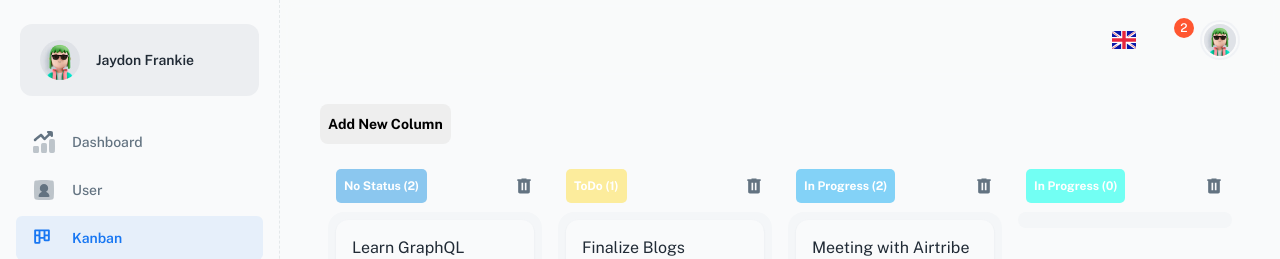
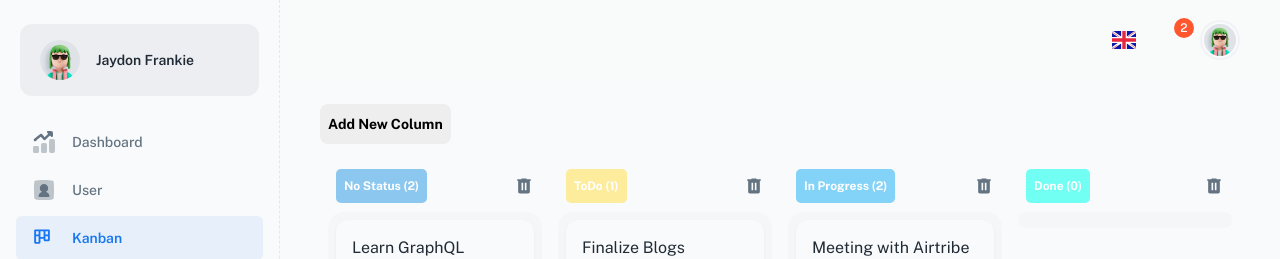
Before and after one commit to YaminaGhobni/Gestionnaire-de-Projets-Agile, a React (Vite) app in the folder ProjectManagement/: page /kanban in a window 1280 px wide. Shown: the top 259 px of the page. Built offline with nearby package versions, Linux system fonts and the light colour scheme; some icons are missing.

Commit message:
remove unused code

```diff
--- a/ProjectManagement/src/components/Kanban/Column.jsx
+++ b/ProjectManagement/src/components/Kanban/Column.jsx
@@ -4,9 +4,6 @@ import PropTypes from 'prop-types';
 import { Droppable } from 'react-beautiful-dnd';
 import { Box, Paper, Button, Typography, IconButton } from '@mui/material';
 import { alpha } from '@mui/material/styles';
-
-// import AddIcon from '@mui/icons-material/Add';
-// import DeleteIcon from '@mui/icons-material/Delete';
 
 import Task from './Task';
 import Scrollbar from '../scrollbar';
--- a/ProjectManagement/src/components/Kanban/Data.js
+++ b/ProjectManagement/src/components/Kanban/Data.js
@@ -1,58 +1,56 @@
-import { v4 as uuid } from "uuid";
-import randomColor from "randomcolor";
+import { v4 as uuid } from 'uuid';
+import randomColor from 'randomcolor';
 
 const taskLimitNumber = 10;
 
 export const columnsRawData = [
   {
     id: 1,
-    name: "No Status",
+    name: 'No Status',
     limit: taskLimitNumber,
-    color: randomColor({ luminosity: "light" }),
+    color: randomColor({ luminosity: 'light' }),
     taskIds: [
       {
         id: uuid(),
-        text: "This is a task description of Learn GraphQL",
+        text: 'This is a task description of Learn GraphQL',
         idColumn: 1,
-        title: "Learn GraphQL",
+        title: 'Learn GraphQL',
       },
       {
         id: uuid(),
-        text: "New slides for presentation",
+        text: 'New slides for presentation',
         idColumn: 1,
-        title: "Complete the Presentation",
+        title: 'Complete the Presentation',
       },
     ],
   },
   {
     id: 2,
-    name: "ToDo",
+    name: 'ToDo',
     limit: taskLimitNumber,
-    color: randomColor({ luminosity: "light" }),
-    taskIds: [
-      { id: uuid(), text: "Blog assets", idColumn: 2, title: "Finalize Blogs" },
-    ],
+    color: randomColor({ luminosity: 'light' }),
+    taskIds: [{ id: uuid(), text: 'Blog assets', idColumn: 2, title: 'Finalize Blogs' }],
   },
   {
     id: 3,
-    name: "In Progress",
+    name: 'In Progress',
     limit: taskLimitNumber,
-    color: randomColor({ luminosity: "light" }),
+    color: randomColor({ luminosity: 'light' }),
     taskIds: [
       {
         id: uuid(),
-        text: "Change css img",
+        text: 'Change css img',
         idColumn: 3,
-        title: "Meeting with Airtribe",
+        title: 'Meeting with Airtribe',
       },
-      { id: uuid(), text: "Meeting", idColumn: 3, title: "Wash Clothes" },
+      { id: uuid(), text: 'Meeting', idColumn: 3, title: 'Wash Clothes' },
     ],
   },
   {
     id: 4,
-    name: "In Progress",
+    name: 'Done',
     limit: taskLimitNumber,
-    color: randomColor({ luminosity: "light" }),
+    color: randomColor({ luminosity: 'light' }),
     taskIds: [],
   },
 ];
```
Also changed, not shown: ProjectManagement/src/components/Kanban/Kanban.jsx (+1 -7 lines).
